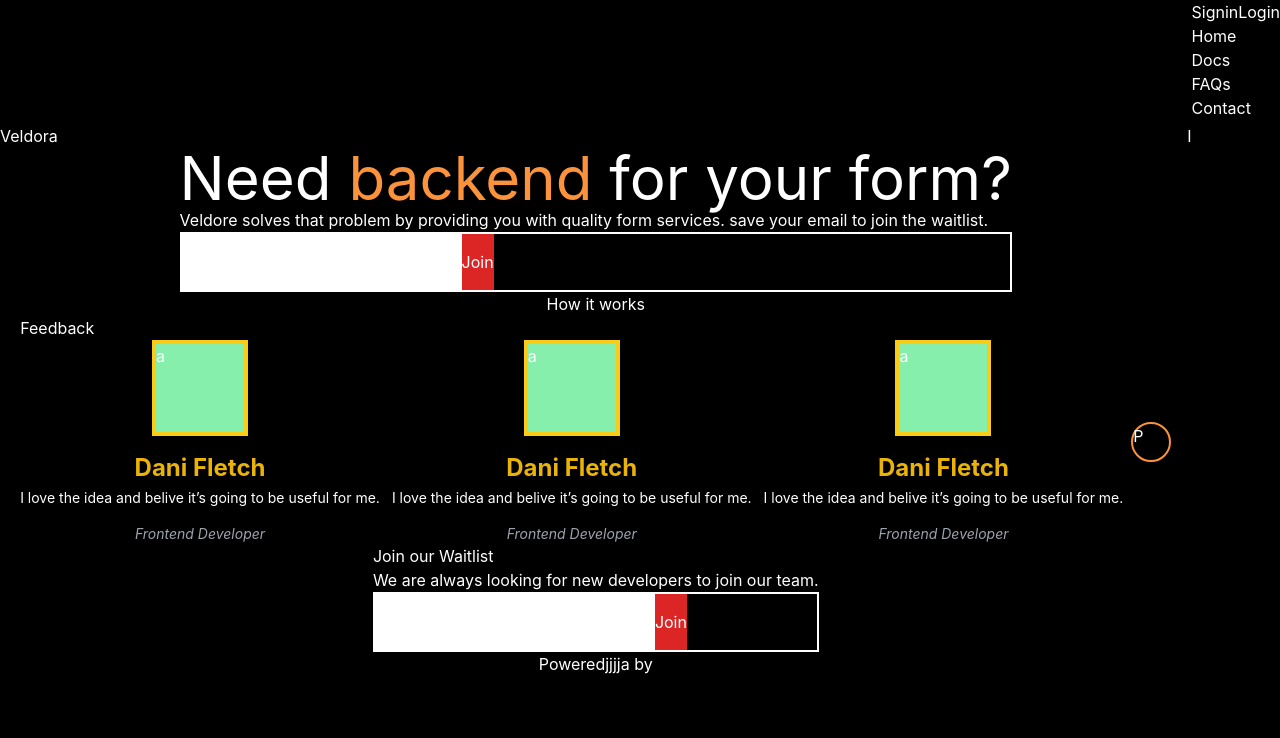
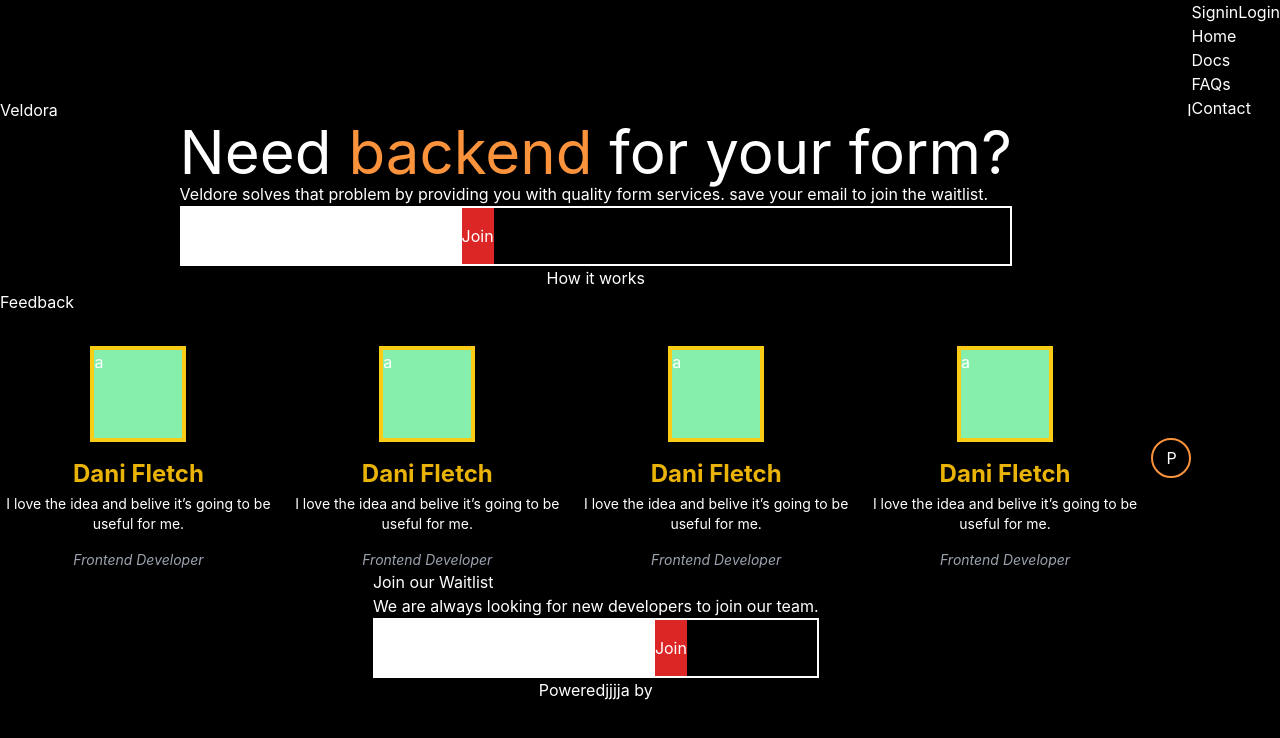
Before and after one commit to princecodes247/veldora--client, a Next.js app: page /waitlist in a window 1280 px wide. Shown: the top 738 px of the page. Built offline with nearby package versions, Linux system fonts and the light colour scheme.

Commit message:
update Feedback Slider

```diff
--- a/components/FeedbackSlider/FeedbackSlider.jsx
+++ b/components/FeedbackSlider/FeedbackSlider.jsx
@@ -4,20 +4,21 @@ import FeedbackCard from '../FeedbackCard/FeedbackCard';
 //import { Test } from './FeedbackSlider.styles';
 
 const FeedbackSlider = (props) => (
-  <div className="FeedbackSliderWrapper">
+  <div className="mt-8 FeedbackSliderWrapper">
     <div className="relative flex items-center gap-3 pr-12 slider">
     <FeedbackCard/>
     <FeedbackCard/>
     <FeedbackCard/>
-    <div className="absolute right-0 w-10 h-10 border-2 border-orange-400 rounded-full nextButton">
+    <FeedbackCard/>
+    <div className="absolute right-0 flex items-center justify-center w-10 h-10 border-2 border-orange-400 rounded-full nextButton">
       P
     </div>
     </div>
-    <div className="markers">
+    {/* <div className="markers">
       <div className="marker"></div>
       <div className="marker"></div>
       <div className="marker"></div>
-    </div>
+    </div> */}
   </div>
 );
 
```
